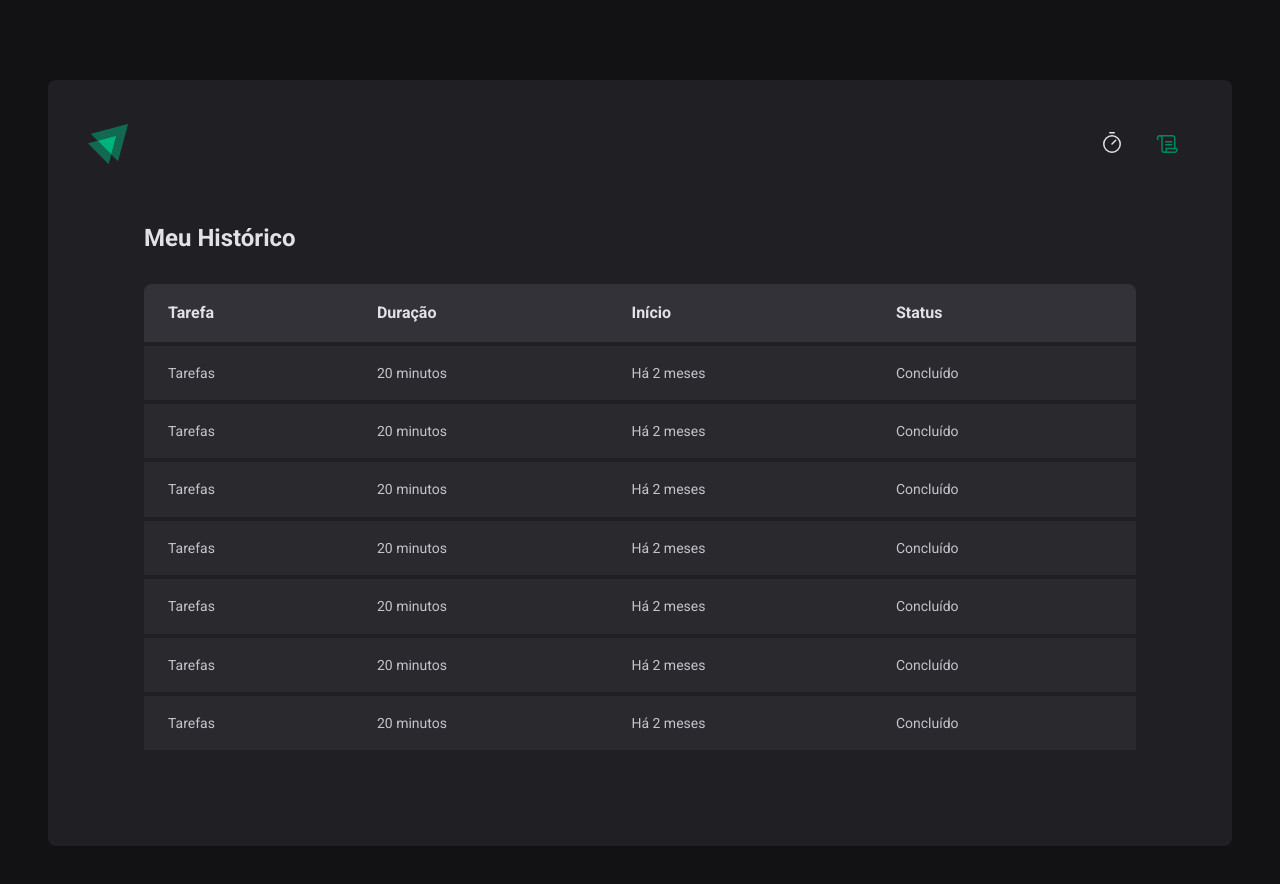
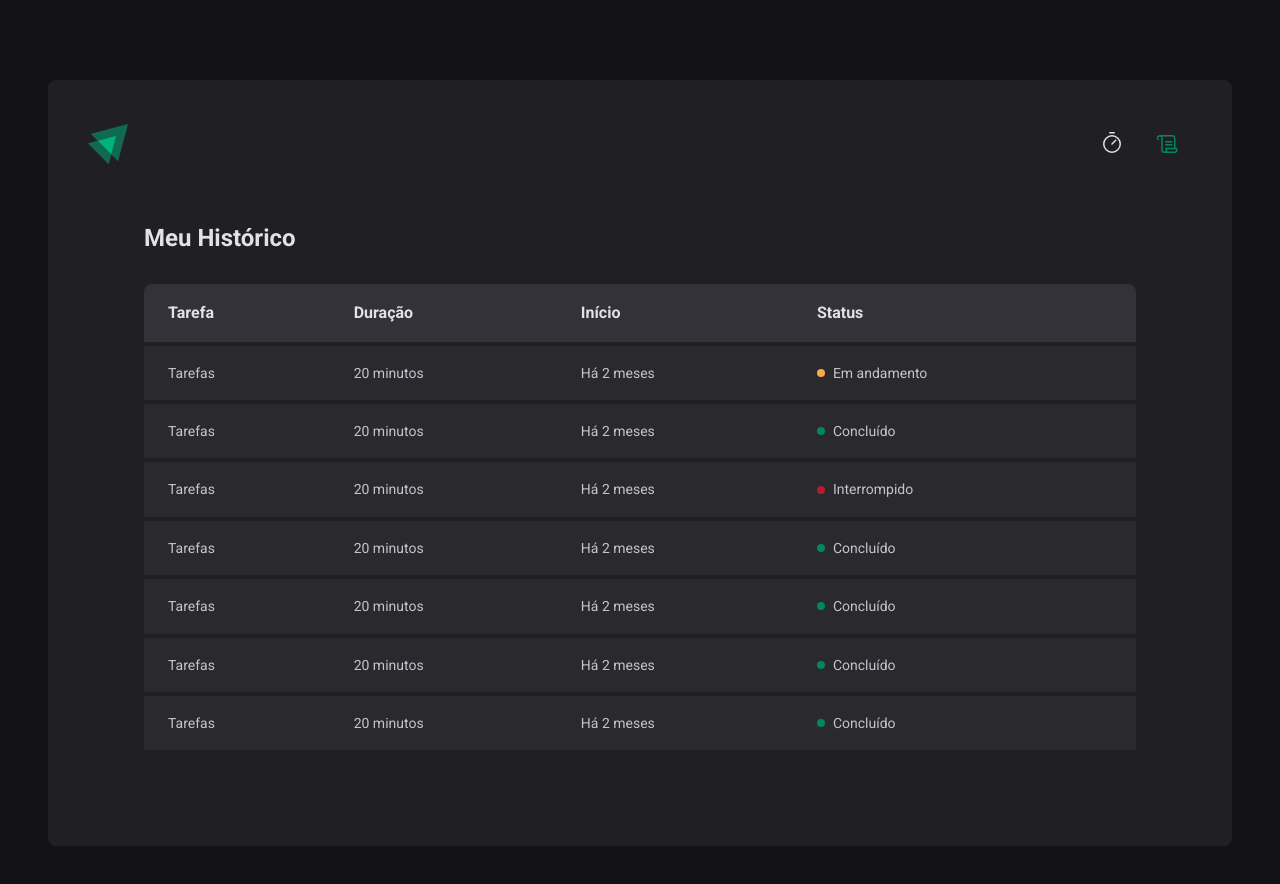
Before and after one commit to Wagnetto/02-ignite-timer, a React (Vite) app: page /history in a window 1280 px wide. Shown: the top 884 px of the page. Built offline with nearby package versions, Linux system fonts and the light colour scheme.

Commit message:
Adds color to Status on Table

```diff
--- a/src/pages/History/index.tsx
+++ b/src/pages/History/index.tsx
@@ -1,4 +1,4 @@
-import { HistoryContainer, HistoryList } from './styles'
+import { HistoryContainer, HistoryList, Status } from './styles'
 
 export function History() {
   return (
@@ -19,43 +19,57 @@
               <td>Tarefas</td>
               <td>20 minutos</td>
               <td>Há 2 meses</td>
-              <td>Concluído</td>
+              <td>
+                <Status statusColor="yellow">Em andamento</Status>
+              </td>
             </tr>
             <tr>
               <td>Tarefas</td>
               <td>20 minutos</td>
               <td>Há 2 meses</td>
-              <td>Concluído</td>
+              <td>
+                <Status statusColor="green">Concluído</Status>
+              </td>
             </tr>
             <tr>
               <td>Tarefas</td>
               <td>20 minutos</td>
               <td>Há 2 meses</td>
-              <td>Concluído</td>
+              <td>
+                <Status statusColor="red">Interrompido</Status>
+              </td>
             </tr>
             <tr>
               <td>Tarefas</td>
               <td>20 minutos</td>
               <td>Há 2 meses</td>
-              <td>Concluído</td>
+              <td>
+                <Status statusColor="green">Concluído</Status>
+              </td>
             </tr>
             <tr>
               <td>Tarefas</td>
               <td>20 minutos</td>
               <td>Há 2 meses</td>
-              <td>Concluído</td>
+              <td>
+                <Status statusColor="green">Concluído</Status>
+              </td>
             </tr>
             <tr>
               <td>Tarefas</td>
               <td>20 minutos</td>
               <td>Há 2 meses</td>
-              <td>Concluído</td>
+              <td>
+                <Status statusColor="green">Concluído</Status>
+              </td>
             </tr>
             <tr>
               <td>Tarefas</td>
               <td>20 minutos</td>
               <td>Há 2 meses</td>
-              <td>Concluído</td>
+              <td>
+                <Status statusColor="green">Concluído</Status>
+              </td>
             </tr>
           </tbody>
         </table>
--- a/src/pages/History/styles.ts
+++ b/src/pages/History/styles.ts
@@ -59,3 +59,27 @@
     }
   }
 `
+
+const STATUS_COLORS = {
+  yellow: 'yellow-500',
+  green: 'green-500',
+  red: 'red-500',
+} as const
+
+interface StatusProps {
+  statusColor: keyof typeof STATUS_COLORS
+}
+export const Status = styled.span<StatusProps>`
+  display: flex;
+  align-items: center;
+  gap: 0.5rem;
+
+  &::before {
+    content: '';
+    width: 0.5rem;
+    height: 0.5rem;
+    border-radius: 9999px;
+    background-color: ${(props) =>
+      props.theme[STATUS_COLORS[props.statusColor]]};
+  }
+`
```
